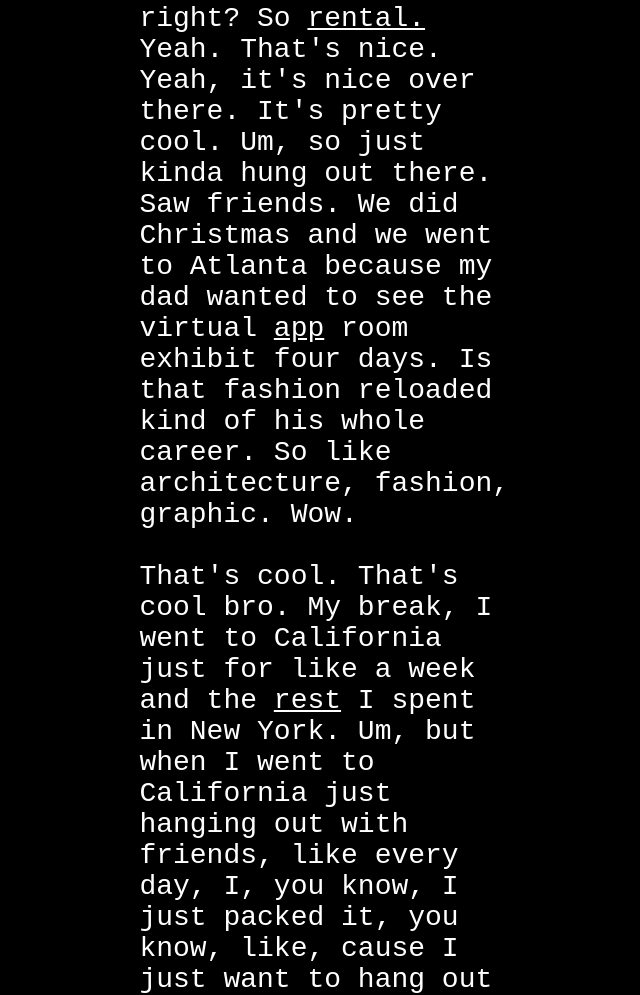
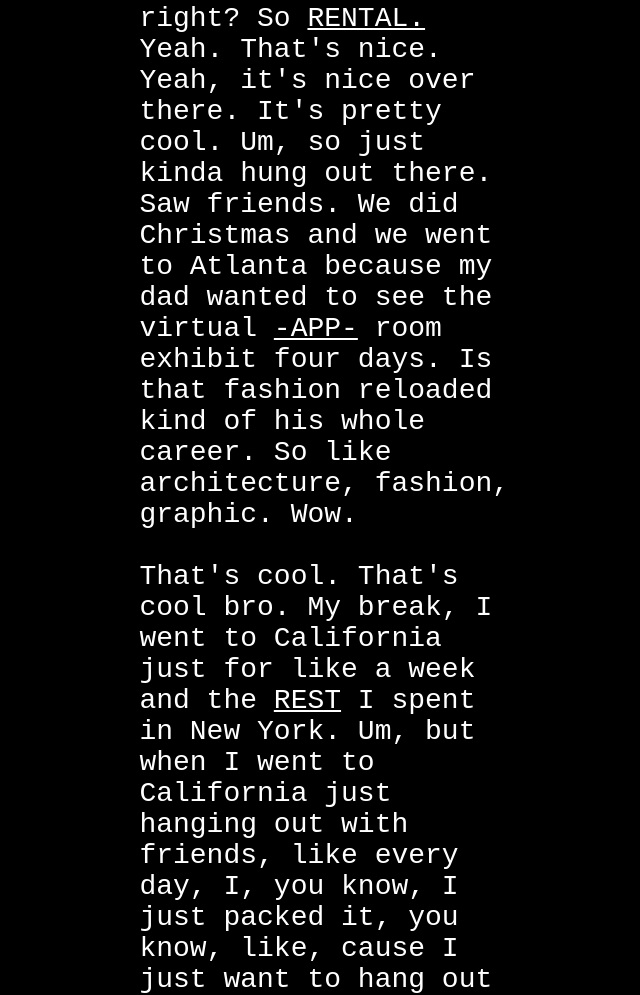
Before and after one commit to NathanH-B/nathanwebstite, a plain HTML site: page websiteprogress/ghost.html in a window 1280 px wide. Shown: the part 647-1642 px from the top of the page, without its empty margins (323-963 px from the left). Drawn offline with Linux system fonts and the light colour scheme.

Commit message:
Add files via upload

```diff
--- a/websiteprogress/ghost.html
+++ b/websiteprogress/ghost.html
@@ -7,10 +7,10 @@
 	</head>
 	<body class="bgGhost">
         <div class="winter">
-           Okay. We're gone. So how was your winter break? It was good. I went back to Carolina. Oh really? You're from North. Okay, cool. Uh, Wilmington, which has kind of coastal momentum. Yeah, I actually go to a North Carolina. Yeah, I'm pretty sure it's North to the beach. Like a family trip. We go to North Carolina for the beach over there and we just hang out for the summer. We're going to go and do that is it writes right? So <a href="bike.html"style="color:white"style="text-decoration: none;">rental.</a> Yeah. That's nice. Yeah, it's nice over there. It's pretty cool. Um, so just kinda hung out there. Saw friends. We did Christmas and we went to Atlanta because my dad wanted to see the virtual <a href="index.html"style="color:white"style="text-decoration: none;">app</a> room exhibit four days. Is that fashion reloaded kind of his whole career. So like architecture, fashion, graphic. Wow.
+           Okay. We're gone. <a href="index.html"style="color:white"style="text-decoration: none;">So how was your winter break?</a> It was good. I went back to Carolina. Oh really? You're from North. Okay, cool. Uh, Wilmington, which has kind of coastal momentum. Yeah, I actually go to a North Carolina. Yeah, I'm pretty sure it's North to the beach. Like a family trip. We go to North Carolina for the beach over there and we just hang out for the summer. We're going to go and do that is it writes right? So <a href="smile.html"style="color:white"style="text-decoration: none;">RENTAL.</a> Yeah. That's nice. Yeah, it's nice over there. It's pretty cool. Um, so just kinda hung out there. Saw friends. We did Christmas and we went to Atlanta because my dad wanted to see the virtual <a href="https://racheljin7.github.io/project1/"style="color:white"style="text-decoration: none;">-APP-</a> room exhibit four days. Is that fashion reloaded kind of his whole career. So like architecture, fashion, graphic. Wow.
            <br>
            <br>
-           That's cool. That's cool bro. My break, I went to California just for like a week and the <a href="devil.html"style="color:white"style="text-decoration: none;">rest</a> I spent in New York. Um, but when I went to California just hanging out with friends, like every day, I, you know, I just packed it, you know, like, cause I just want to hang out with every single person I could hang out with, like one group of friends. And then I came down with another and then like another and he's super jam packed. And it was really fun though. Like I felt like I got a lot done, you know, caught up with a lot of people and stuff. That was cool. And then the rest of the break I spent back in New York. My brother just recently moved, so I helped him like move, he moved to New York, uh, and stuff like that. And we hang out. And then I like hanging out with like some friends, like, you know, some old roommates from freshman year. We all just kinda stick together. And then just my roommate bought, got back and then we had just been hanging out. Um, but yeah, that's what I did too. That's part of California, San Francisco. Oh, wow. Yeah, yeah, yeah. Um, but yeah, I think that's, I think we're good.
+           That's cool. That's cool bro. My break, I went to California just for like a week and the <a href="devil.html"style="color:white"style="text-decoration: none;">REST</a> I spent in New York. Um, but when I went to California just hanging out with friends, like every day, I, you know, I just packed it, you know, like, cause I just want to hang out with every single person I could hang out with, like one group of friends. And then I came down with another and then like another and he's super jam packed. And it was really fun though. Like I felt like I got a lot done, you know, caught up with a lot of people and stuff. That was cool. And then the rest of the break I spent back in New York. My brother just recently moved, so I helped him like move, he moved to New York, uh, and stuff like that. And we hang out. And then I like hanging out with like some friends, like, you know, some old roommates from freshman year. We all just kinda stick together. And then just my roommate bought, got back and then we had just been hanging out. Um, but yeah, that's what I did too. That's part of California, San Francisco. Oh, wow. Yeah, yeah, yeah. Um, but yeah, I think that's, I think we're good.
         </div>
 	</body>
 </html>
--- a/websiteprogress/index.html
+++ b/websiteprogress/index.html
@@ -4,6 +4,7 @@
 		<meta charset="UTF-8">
 		<title></title>
 		<link rel="stylesheet" type="text/css" href="style.css">
+    <link rel="shortcut icon" type="image/png" href="favicon.png">
 	</head>
 	<body class="bgIndex">
              <div class="emoji">
```
Also changed, not shown: websiteprogress/smile.html (+3 -2 lines), websiteprogress/favicon.png (added).
